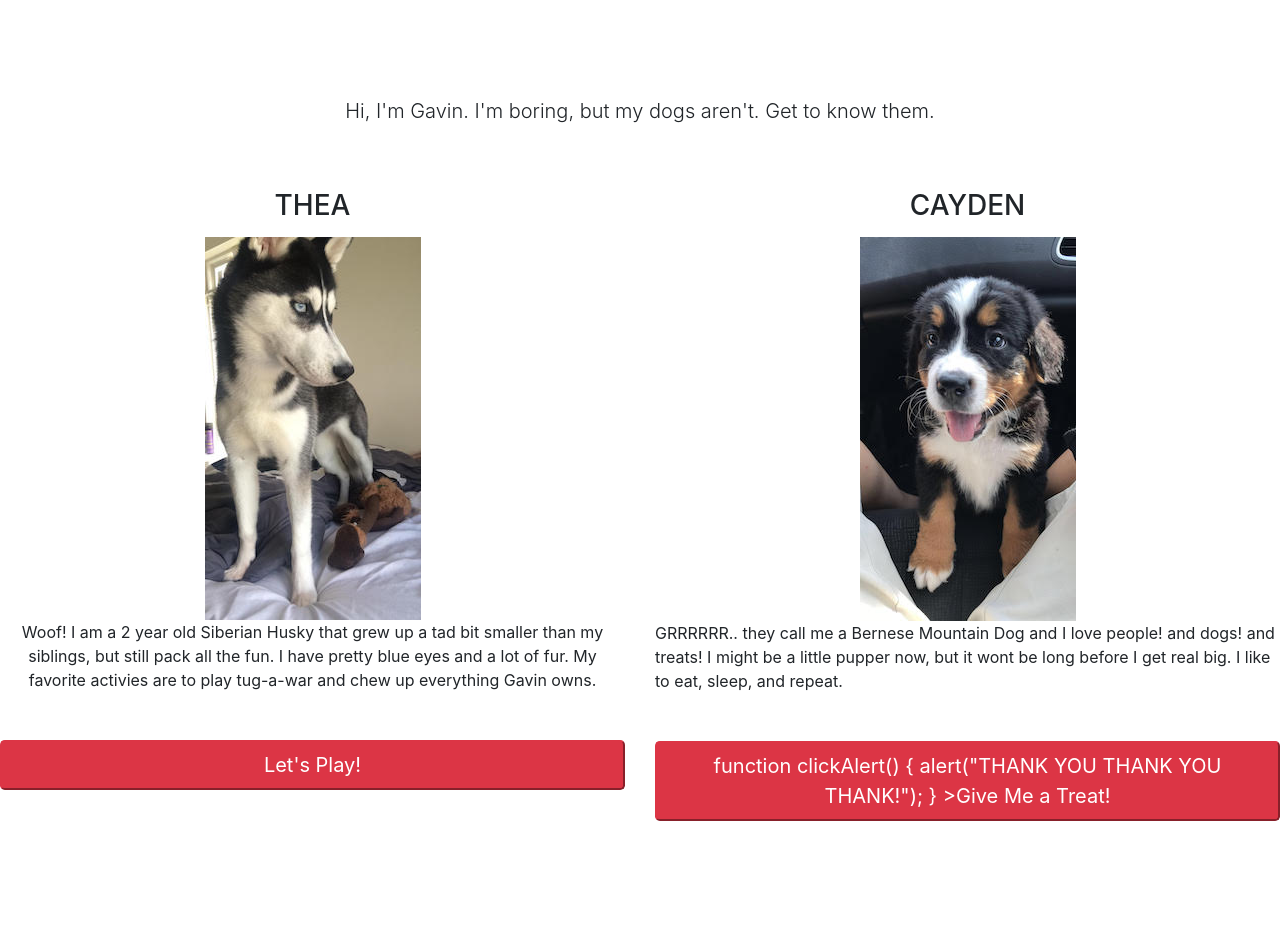
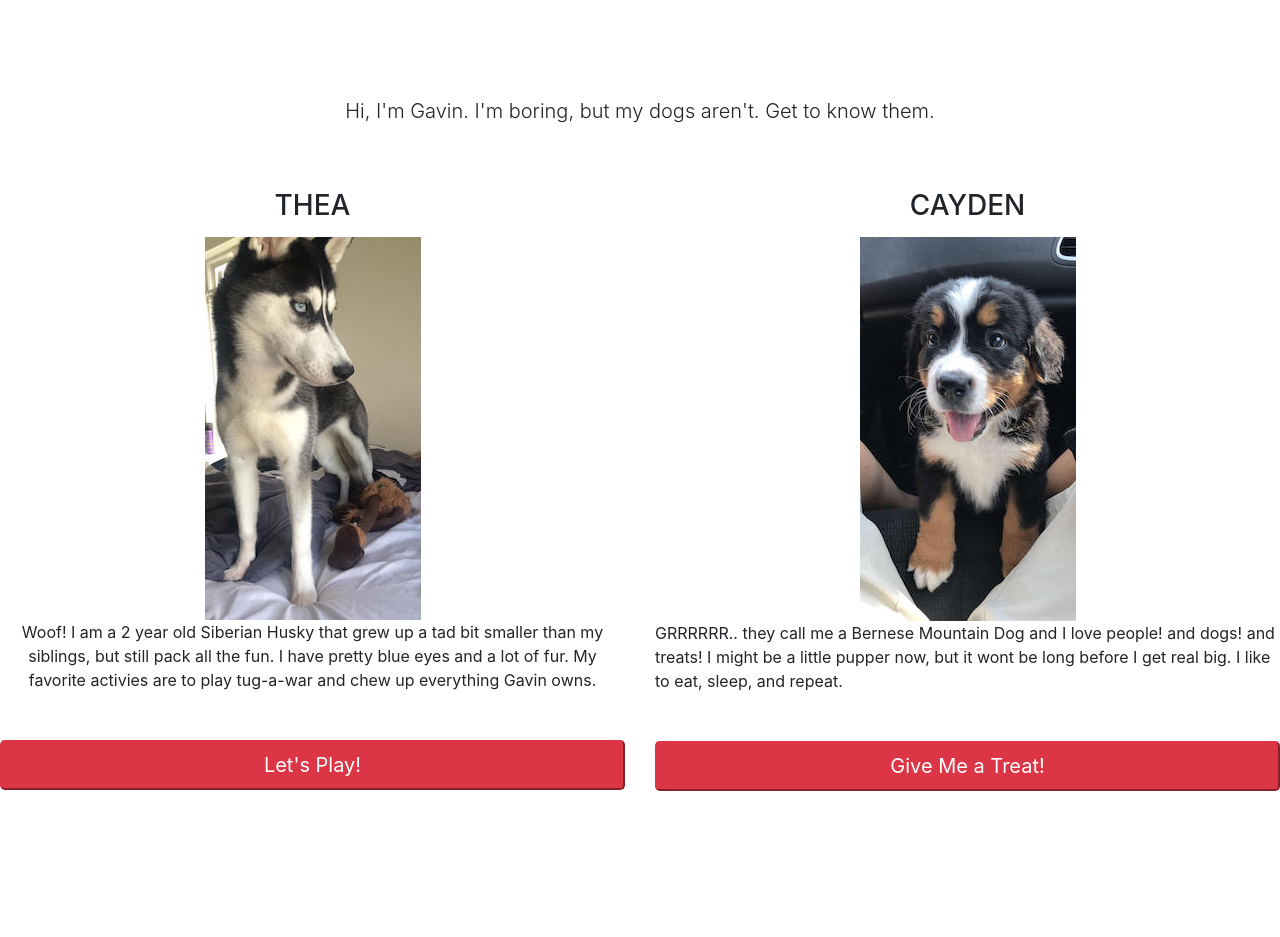
Before and after one commit to chenggavin/HerokuTest, a website: page index.html in a window 1280 px wide. Drawn offline with nearby package versions, Linux system fonts and the light colour scheme.

Commit message:
Edited button

```diff
--- a/index.html
+++ b/index.html
@@ -72,13 +72,12 @@ GRRRRRR.. they call me a Bernese Mountain Dog and I love people! and dogs! and t
 <br>
     <br>
     <br>
-    <button type="button" class="btn-danger btn-lg btn-block"
-    <script>
+    <button type="button" class="btn-danger btn-lg btn-block">Give Me a Treat!</button>
+<script>
   function clickAlert() {
     alert("THANK YOU THANK YOU THANK!");
 }
-</script>>Give Me a Treat!</button>
-
+</script>
 </p>
 
   </div>
```
